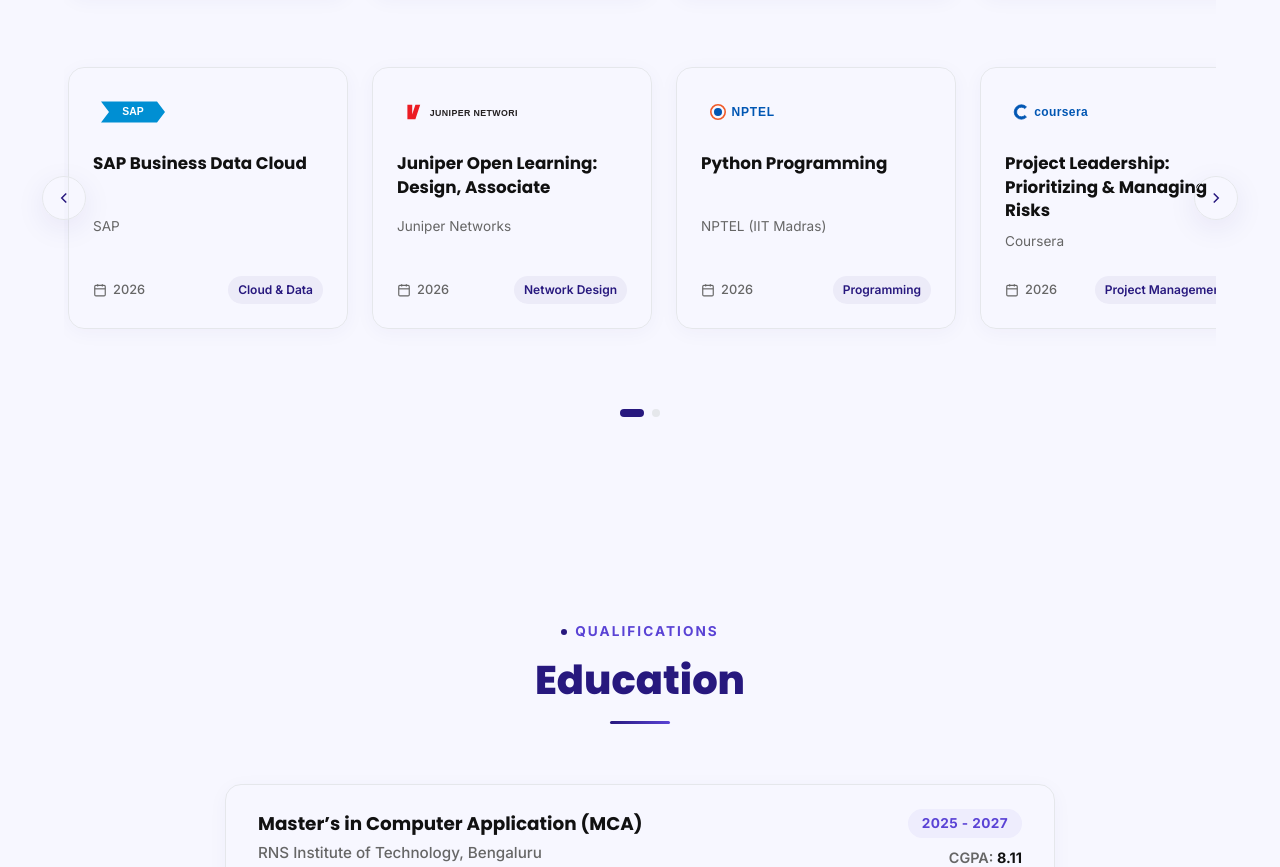
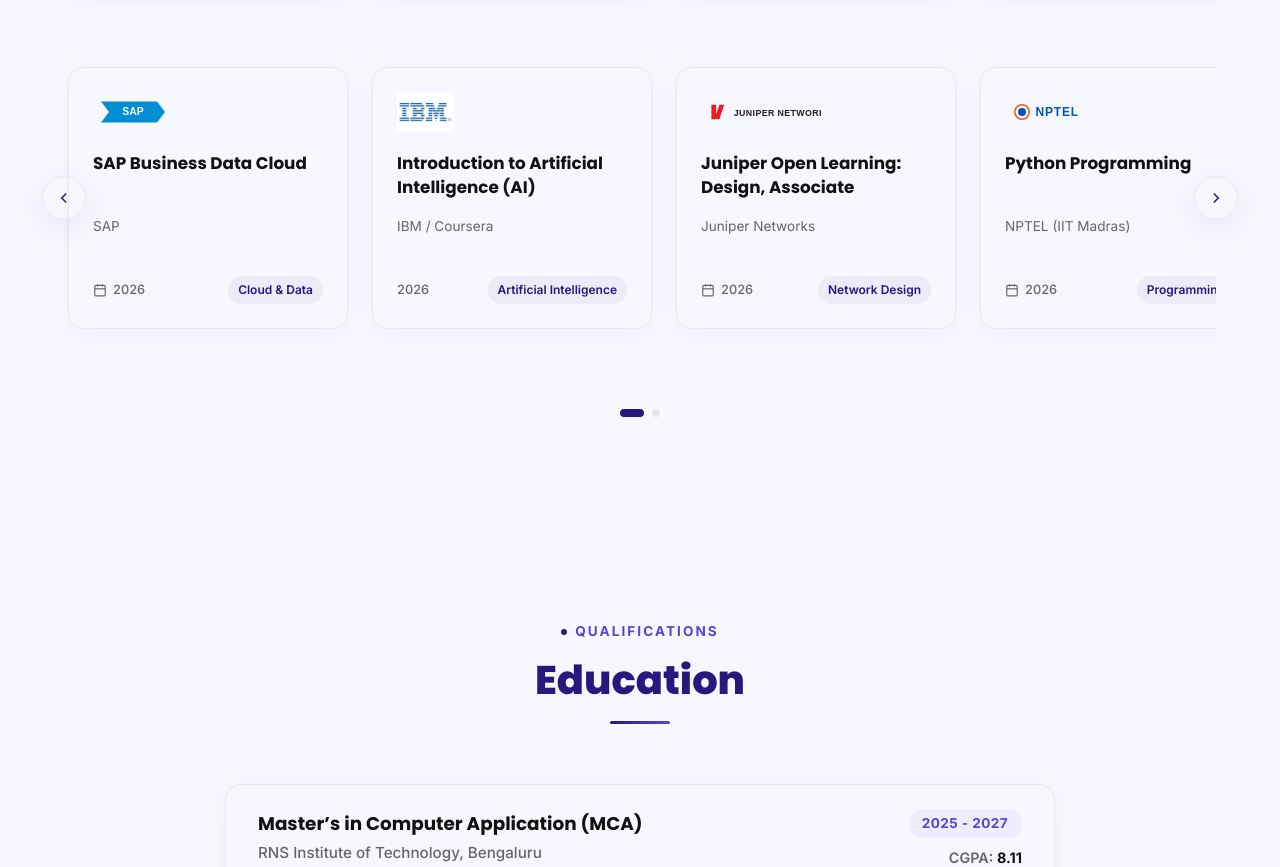
Before and after one commit to deepubabu203/deepu-portfolio, a plain HTML site: page index.html in a window 1280 px wide. Shown: the part 5445-6312 px from the top of the page. Drawn offline with Linux system fonts and the light colour scheme.

Commit message:
added certificates

```diff
--- a/index.html
+++ b/index.html
@@ -1164,7 +1164,28 @@
                                 </div>
                             </div>
                         </a>
-
+                        <!-- Card : IBM Coursera -->
+                        <a href="assets/certificates/Coursera-ibm-certificate.pdf" target="_blank"
+                            class="cert-link-card" aria-label="View IBM AI Certificate">
+
+                            <div class="cert-card">
+
+                                <div class="cert-logo-wrapper">
+                                    <img src="assets/ibm.png" alt="IBM Logo" class="cert-logo">
+                                </div>
+
+                                <h3 class="cert-title">Introduction to Artificial Intelligence (AI)</h3>
+
+                                <span class="cert-org">IBM / Coursera</span>
+
+                                <div class="cert-footer">
+                                    <span class="cert-date">2026</span>
+
+                                    <span class="cert-tag">Artificial Intelligence</span>
+                                </div>
+
+                            </div>
+                        </a>
                         <!-- Card 7: Juniper Networks JNCIADesign -->
                         <a href="assets/certificates/juniper-design-associate.pdf" target="_blank"
                             class="cert-link-card" aria-label="View Juniper Open Learning Design Associate Certificate">
@@ -1461,7 +1482,7 @@
                         </svg>
                     </a>
                     <a href="https://x.com/B_Deepu203" target="_blank" rel="noopener noreferrer"
-                            class="footer-social-btn" aria-label="Twitter">
+                        class="footer-social-btn" aria-label="Twitter">
                         <svg width="16" height="16" viewBox="0 0 24 24">
                             <path
                                 d="M24 4.557c-.883.392-1.832.656-2.828.775 1.017-.609 1.798-1.574 2.165-2.724-.951.564-2.005.974-3.127 1.195-.897-.957-2.178-1.555-3.594-1.555-3.179 0-5.515 2.966-4.797 6.045-4.091-.205-7.719-2.165-10.148-5.144-1.29 2.213-.669 5.108 1.523 6.574-.806-.026-1.566-.247-2.229-.616-.054 2.281 1.581 4.415 3.949 4.89-.693.188-1.452.232-2.224.084.626 1.956 2.444 3.379 4.6 3.419-2.07 1.623-4.678 2.348-7.29 2.04 2.179 1.397 4.768 2.212 7.548 2.212 9.142 0 14.307-7.721 13.995-14.646.962-.695 1.797-1.562 2.457-2.549z" />
```
Also changed, not shown: assets/ibm.png (added), 1 other file.
